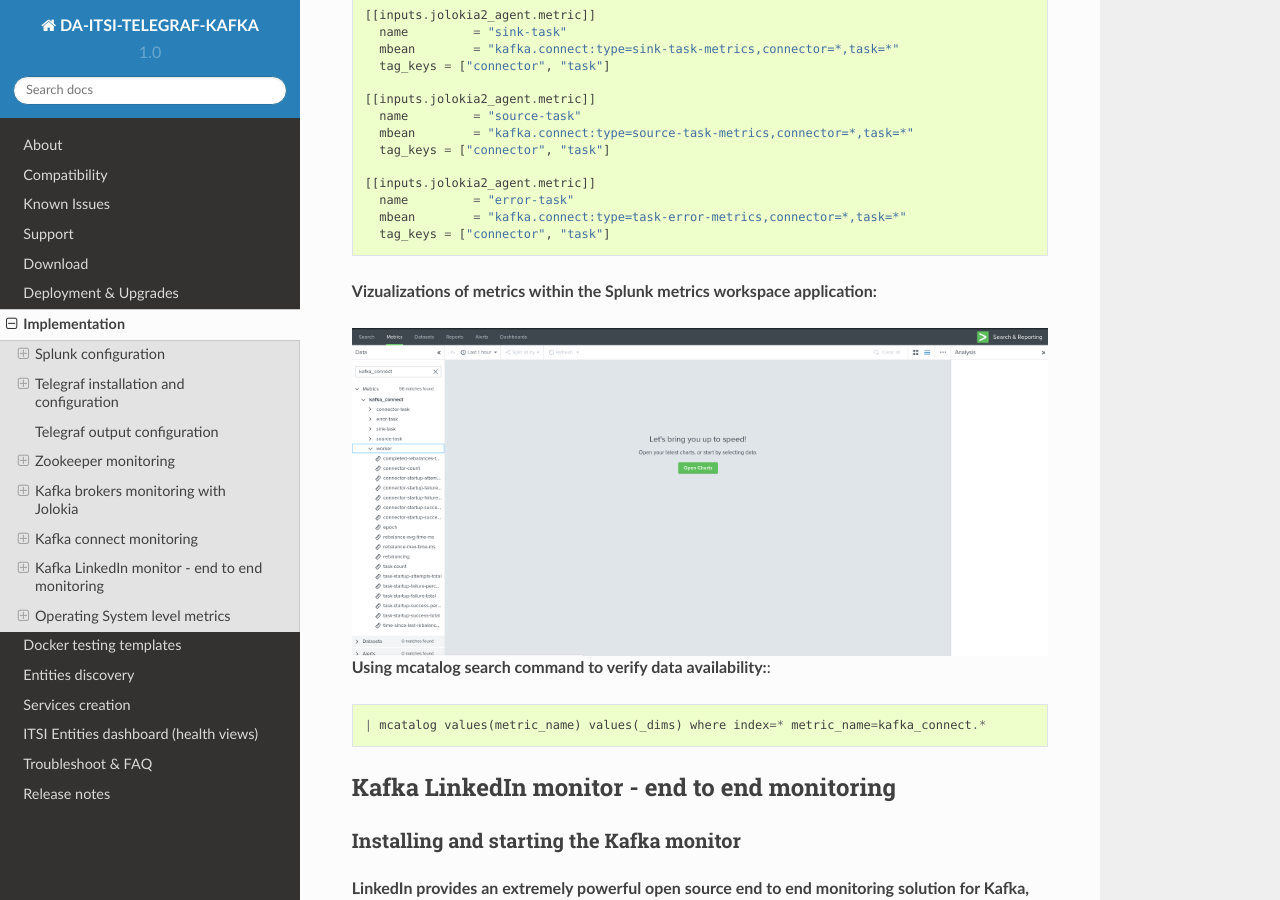
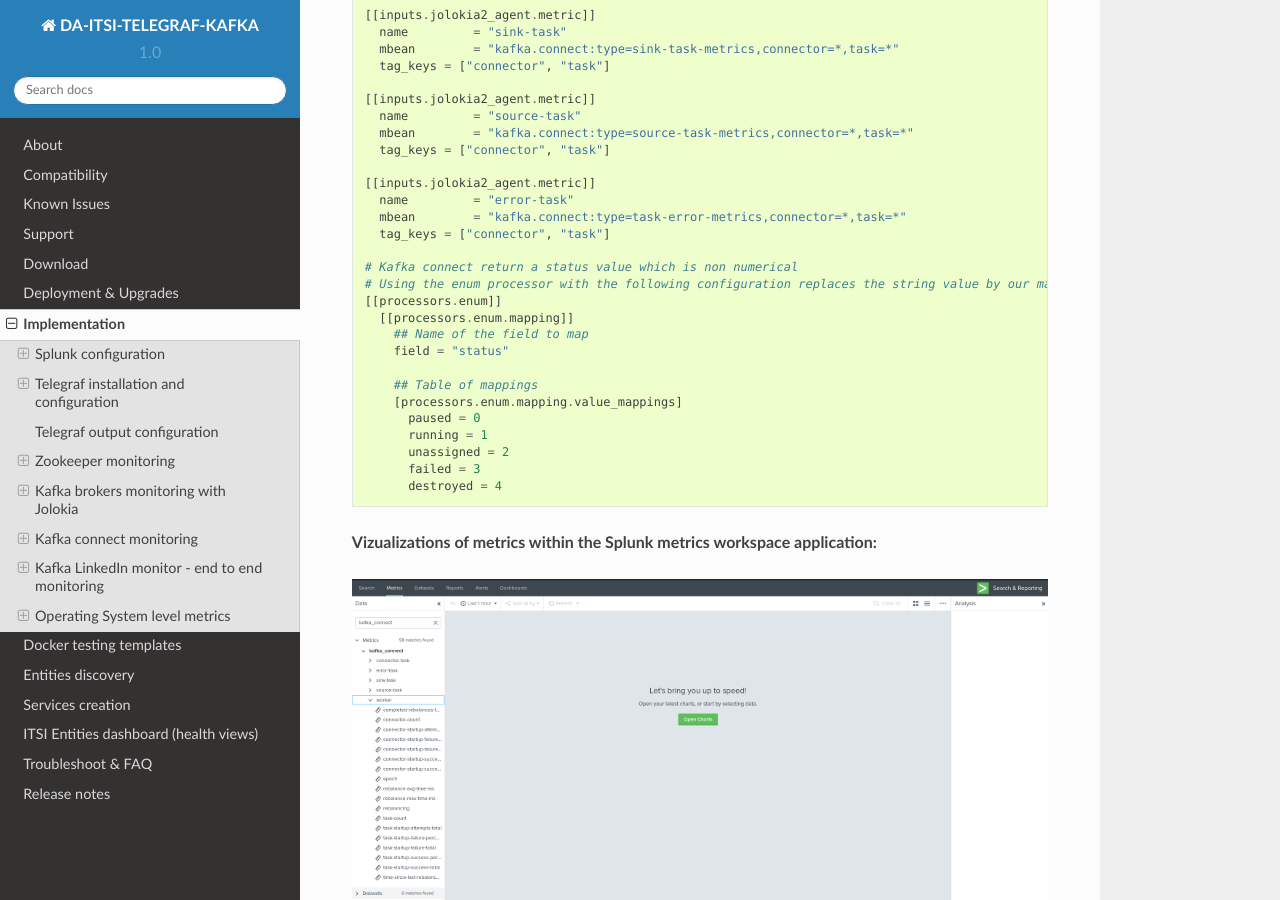
Before and after one commit to guilhemmarchand/DA-ITSI-TELEGRAF-KAFKA, a Sphinx documentation site: the page built from docs/kafka_monitoring.rst, in a window 1280 px wide and 900 px high, scrolled down 11601 px. Built offline with Sphinx 7.4.7 and the Read the Docs theme 2.0.0, drawn with Linux system fonts in a browser that asks for light colours.

Commit message:
enum configuration

```diff
--- a/docs/kafka_monitoring.rst
+++ b/docs/kafka_monitoring.rst
@@ -526,6 +526,21 @@
      mbean        = "kafka.connect:type=task-error-metrics,connector=*,task=*"
      tag_keys = ["connector", "task"]
 
+   # Kafka connect return a status value which is non numerical
+   # Using the enum processor with the following configuration replaces the string value by our mapping
+   [[processors.enum]]
+     [[processors.enum.mapping]]
+       ## Name of the field to map
+       field = "status"
+
+       ## Table of mappings
+       [processors.enum.mapping.value_mappings]
+         paused = 0
+         running = 1
+         unassigned = 2
+         failed = 3
+         destroyed = 4
+
 **Vizualizations of metrics within the Splunk metrics workspace application:**
 
 .. image:: img/kafka_connect_metrics_workspace.png
```
